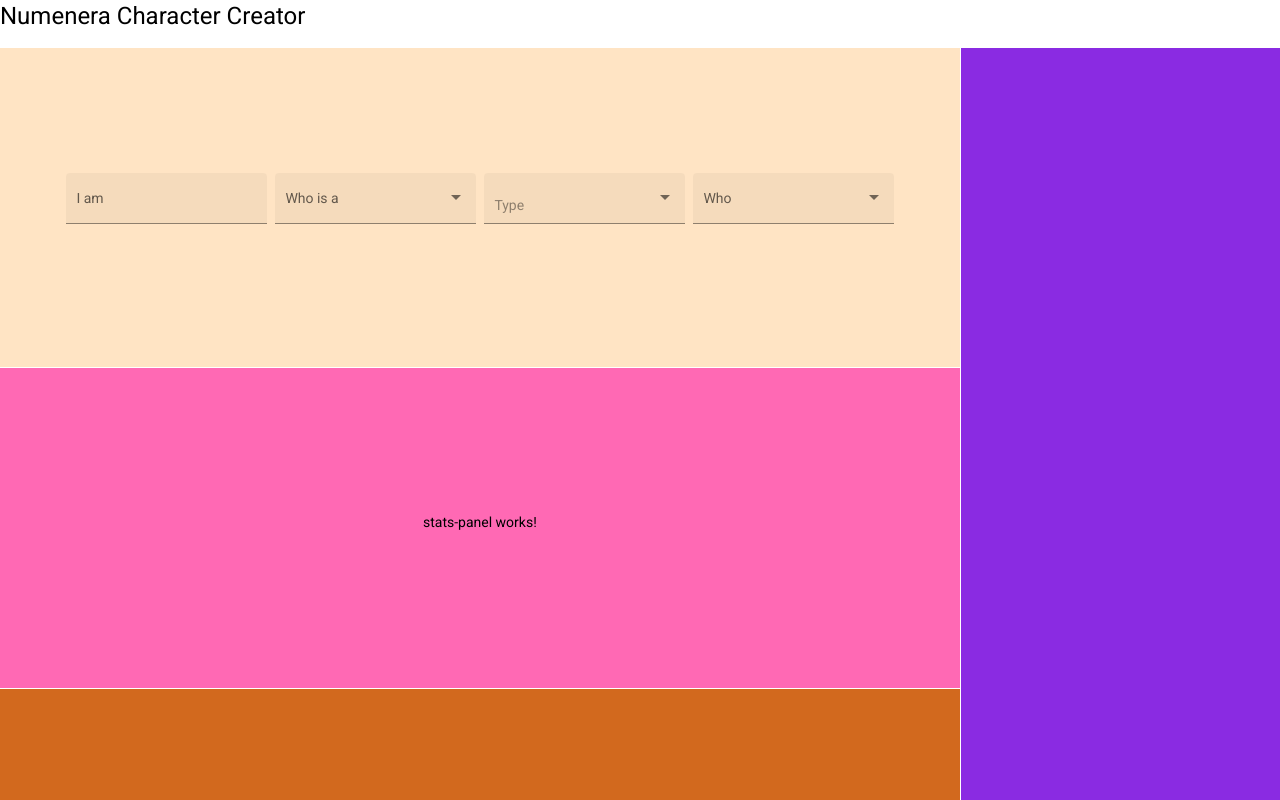
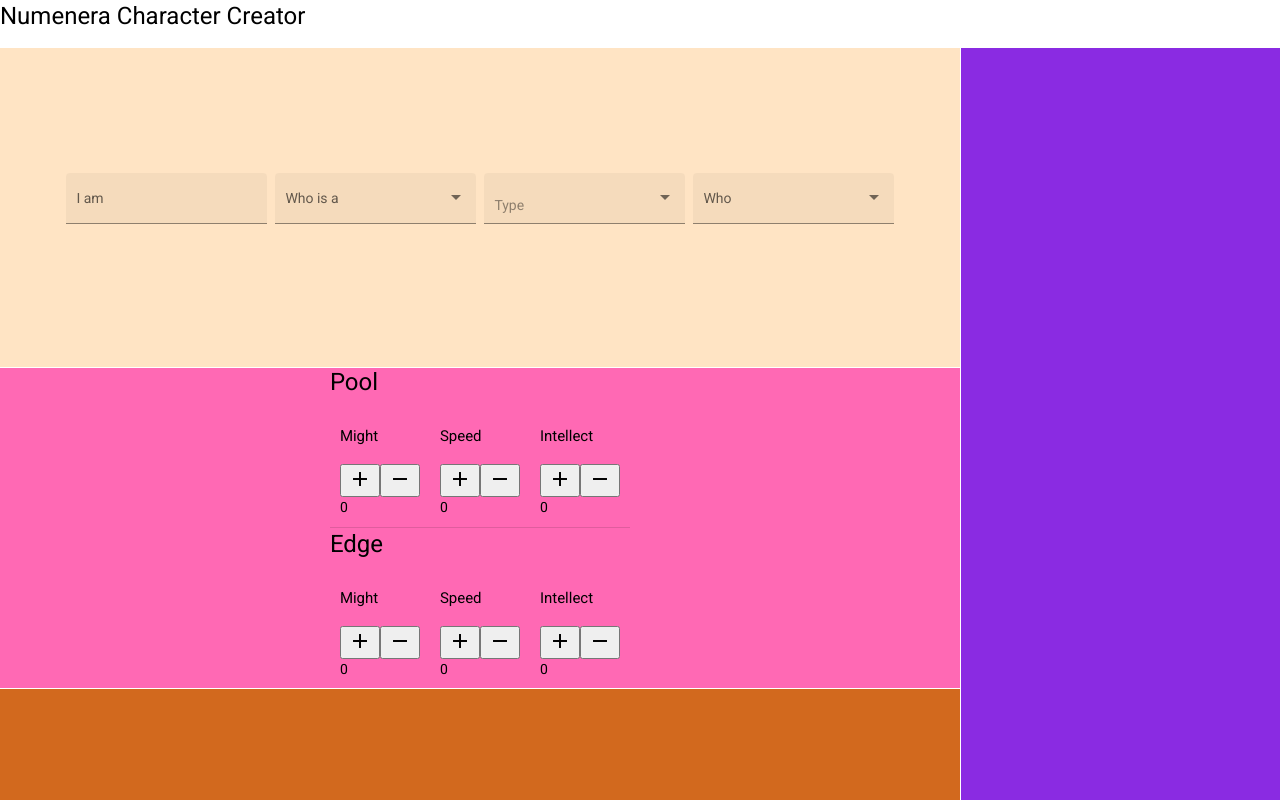
Before and after one commit to FrankEyk/Numenera-Character-Creator, an Angular app: page / in a window 1280 px wide. Shown: the top 800 px of the page. Built offline with nearby package versions, Linux system fonts and the light colour scheme.

Commit message:
fill stats panel

```diff
--- a/package.json
+++ b/package.json
@@ -21,6 +21,7 @@
     "@angular/platform-browser": "~11.1.1",
     "@angular/platform-browser-dynamic": "~11.1.1",
     "@angular/router": "~11.1.1",
+    "material-design-icons": "^3.0.1",
     "rxjs": "~6.6.0",
     "tslib": "^2.0.0",
     "zone.js": "~0.11.3"
--- a/src/app/app.module.ts
+++ b/src/app/app.module.ts
@@ -9,9 +9,11 @@
 import {MatFormFieldModule} from '@angular/material/form-field';
 import {MatInputModule} from '@angular/material/input';
 import {MatSelectModule} from '@angular/material/select';
+import {MatGridListModule} from '@angular/material/grid-list';
+import {MatIconModule} from '@angular/material/icon';
+import {MatDividerModule} from '@angular/material/divider';
 import { MainPanelComponent } from './main-panel/main-panel.component';
 import { InfoPanelComponent } from './info-panel/info-panel.component';
-import {MatGridListModule} from '@angular/material/grid-list';
 import { StatsPanelComponent } from './stats-panel/stats-panel.component';
 import { SkillsPanelComponent } from './skills-panel/skills-panel.component';
 
@@ -31,6 +33,8 @@
     MatInputModule,
     MatSelectModule,
     MatGridListModule,
+    MatIconModule,
+    MatDividerModule,
     FormsModule,
   ],
   providers: [],
--- a/src/app/stats-panel/stats-panel.component.css
+++ b/src/app/stats-panel/stats-panel.component.css
@@ -0,0 +1,4 @@
+.stat, .pool{
+  display: inline-block;
+  padding: 10px;
+}
--- a/src/app/stats-panel/stats-panel.component.html
+++ b/src/app/stats-panel/stats-panel.component.html
@@ -1 +1,76 @@
-<p>stats-panel works!</p>
+<link href="https://fonts.googleapis.com/icon?family=Material+Icons"
+      rel="stylesheet">
+
+<div class="stats">
+  <h1>Pool</h1>
+  <div class="stat">
+    <h4>Might</h4>
+    <button>
+      <mat-icon>add</mat-icon>
+    </button>
+    <button>
+      <mat-icon>remove</mat-icon>
+    </button>
+    <div class="might">{{might}}</div>
+  </div>
+
+  <div class="stat">
+    <h4>Speed</h4>
+    <button>
+      <mat-icon>add</mat-icon>
+    </button>
+    <button>
+      <mat-icon>remove</mat-icon>
+    </button>
+    <div class="speed">{{speed}}</div>
+  </div>
+
+  <div class="stat">
+    <h4>Intellect</h4>
+    <button>
+      <mat-icon>add</mat-icon>
+    </button>
+    <button>
+      <mat-icon>remove</mat-icon>
+    </button>
+    <div class="intellect">{{intellect}}</div>
+  </div>
+</div>
+
+<mat-divider></mat-divider>
+
+<div class="pools">
+  <h1>Edge</h1>
+  <div class="pool">
+    <h4>Might</h4>
+    <button>
+      <mat-icon>add</mat-icon>
+    </button>
+    <button>
+      <mat-icon>remove</mat-icon>
+    </button>
+    <div class="mightEdge">{{mightEdge}}</div>
+  </div>
+
+  <div class="pool">
+    <h4>Speed</h4>
+    <button>
+      <mat-icon>add</mat-icon>
+    </button>
+    <button>
+      <mat-icon>remove</mat-icon>
+    </button>
+    <div class="speedEdge">{{speedEdge}}</div>
+  </div>
+
+  <div class="pool">
+    <h4>Intellect</h4>
+    <button>
+      <mat-icon>add</mat-icon>
+    </button>
+    <button>
+      <mat-icon>remove</mat-icon>
+    </button>
+    <div class="intellectEdge">{{intellectEdge}}</div>
+  </div>
+</div>
--- a/src/app/stats-panel/stats-panel.component.ts
+++ b/src/app/stats-panel/stats-panel.component.ts
@@ -6,6 +6,13 @@
   styleUrls: ['./stats-panel.component.css']
 })
 export class StatsPanelComponent implements OnInit {
+  might = 0;
+  speed = 0;
+  intellect = 0;
+
+  mightEdge = 0;
+  speedEdge = 0;
+  intellectEdge = 0;
 
   constructor() { }
 
```
Also changed, not shown: 2 other files (tests, documents, lock files or other folders).
